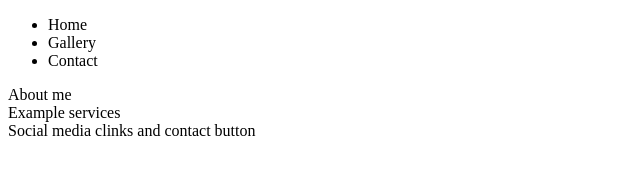
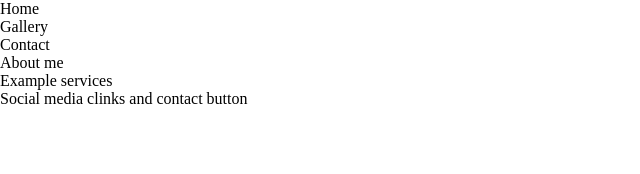
Before and after one commit to LADCode2021/HTML_and_CSS_Essentials_Portfolio_Project, a plain HTML site: page index.html in a window 1280 px wide. Shown: the whole page, without its empty margins (0-640 px from the left). Drawn offline with Linux system fonts and the light colour scheme.

Commit message:
Add: basic folder structure,  style.css file and remove default browser styling

```diff
--- /dev/null
+++ b/assets/css/style.css
@@ -0,0 +1,5 @@
+* {
+    margin: 0;
+    padding: 0;
+    border: none;
+}
--- a/index.html
+++ b/index.html
@@ -4,6 +4,7 @@
     <meta charset="UTF-8">
     <meta http-equiv="X-UA-Compatible" content="IE=edge">
     <meta name="viewport" content="width=device-width, initial-scale=1.0">
+    <link rel="stylesheet" href="assets/css/style.css">
     <title>First Photography</title>
 </head>
 <body>
```
